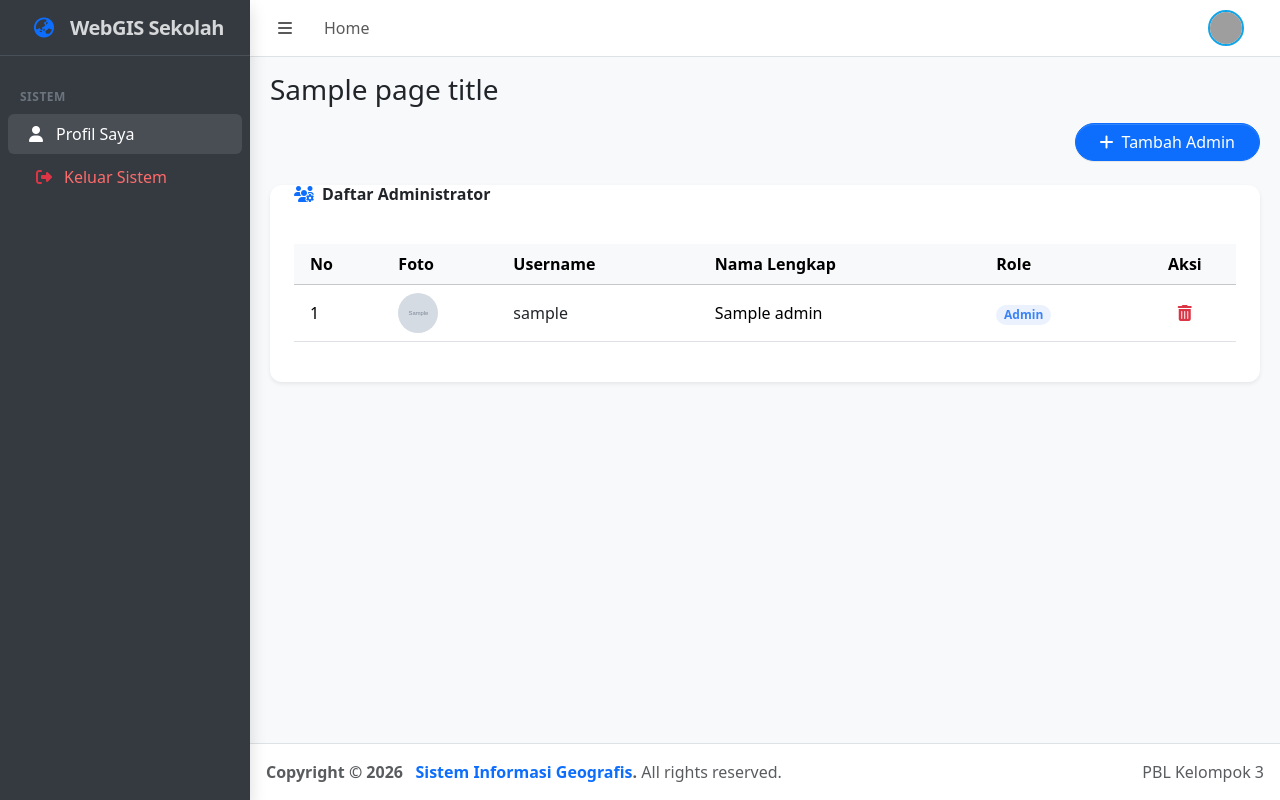
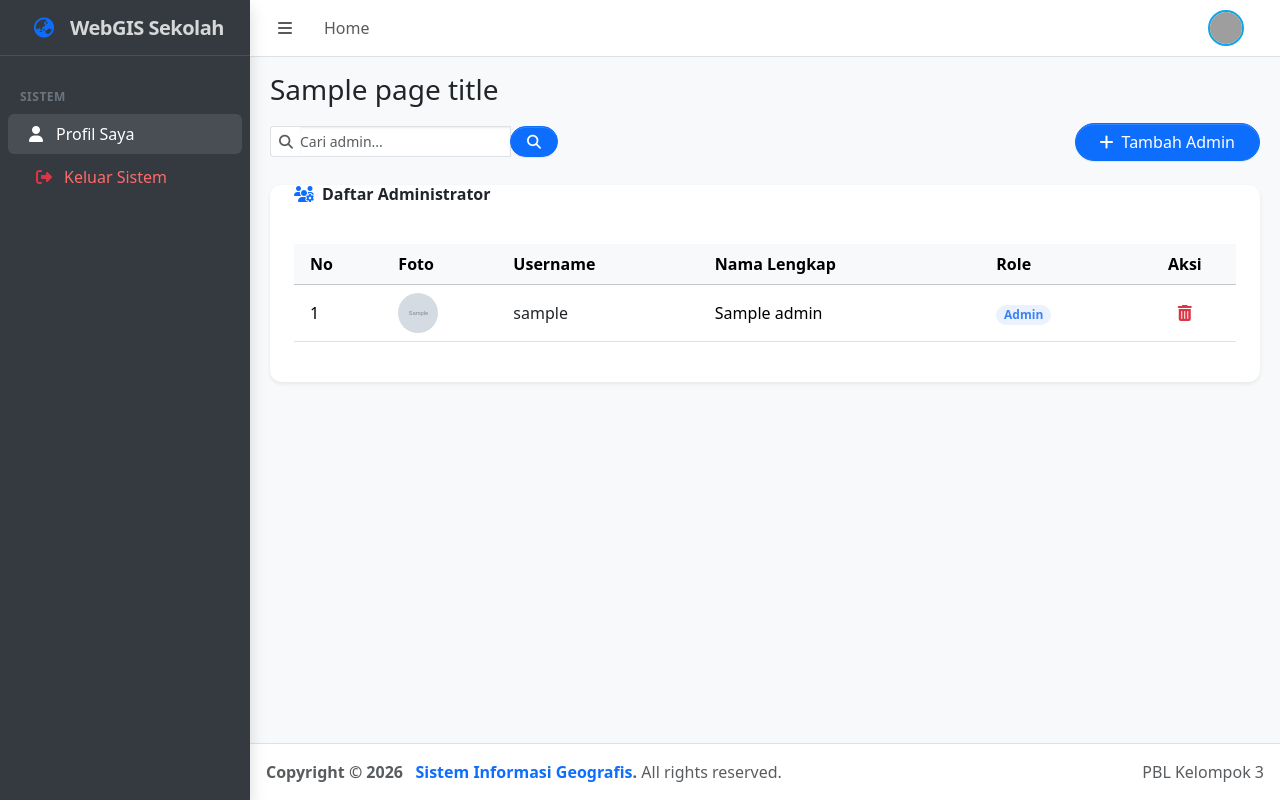
Before and after one commit to muhammadsyaiful2601/pbl-kelompok-3, a CodeIgniter 4 app: the page made by app/Views/superadmin/admin/index.php in a window 1280 px wide. Run offline with PHP 8.4 and a stand-in for CodeIgniter, Linux system fonts and the light colour scheme; the template is opened without the code that fills it: most values are stand-ins (such as "Sample title", 1, 10 or a date in 2020); grey boxes marked "Sample" are stand-in pictures; data that the repository does not hold is empty; some libraries are stand-ins or nearby versions; grey boxes are pictures that could not be loaded.

Commit message:
penambahan search di halaman kelola admin

```diff
--- a/app/Views/superadmin/admin/index.php
+++ b/app/Views/superadmin/admin/index.php
@@ -3,7 +3,21 @@
 <?= $this->section('content') ?>
 <div class="row mb-4">
     <div class="col-12">
-        <div class="d-flex justify-content-end">
+        <div class="d-flex justify-content-between align-items-center flex-wrap gap-2">
+            <form action="<?= base_url('superadmin/admin') ?>" method="get" class="d-flex" role="search">
+                <div class="input-group input-group-sm w-auto" style="min-width: 280px;">
+                    <span class="input-group-text bg-white border-end-0 text-muted"><i class="fa-solid fa-magnifying-glass"></i></span>
+                    <input type="text" class="form-control border-start-0 ps-0 small" name="search" value="<?= esc($search ?? '') ?>" placeholder="Cari admin...">
+                    <button class="btn btn-primary rounded-pill px-3" type="submit">
+                        <i class="fa-solid fa-magnifying-glass"></i>
+                    </button>
+                    <?php if (!empty($search)) : ?>
+                        <a href="<?= base_url('superadmin/admin') ?>" class="btn btn-outline-secondary rounded-pill px-3" title="Reset Pencarian">
+                            <i class="fa-solid fa-rotate-left"></i>
+                        </a>
+                    <?php endif; ?>
+                </div>
+            </form>
             <a href="<?= base_url('superadmin/admin/tambah') ?>" class="btn btn-primary rounded-pill px-4">
                 <i class="fa-solid fa-plus me-2"></i>Tambah Admin
             </a>
```
Also changed, not shown: app/Controllers/Superadmin/Admin.php (+12 -1 lines).
